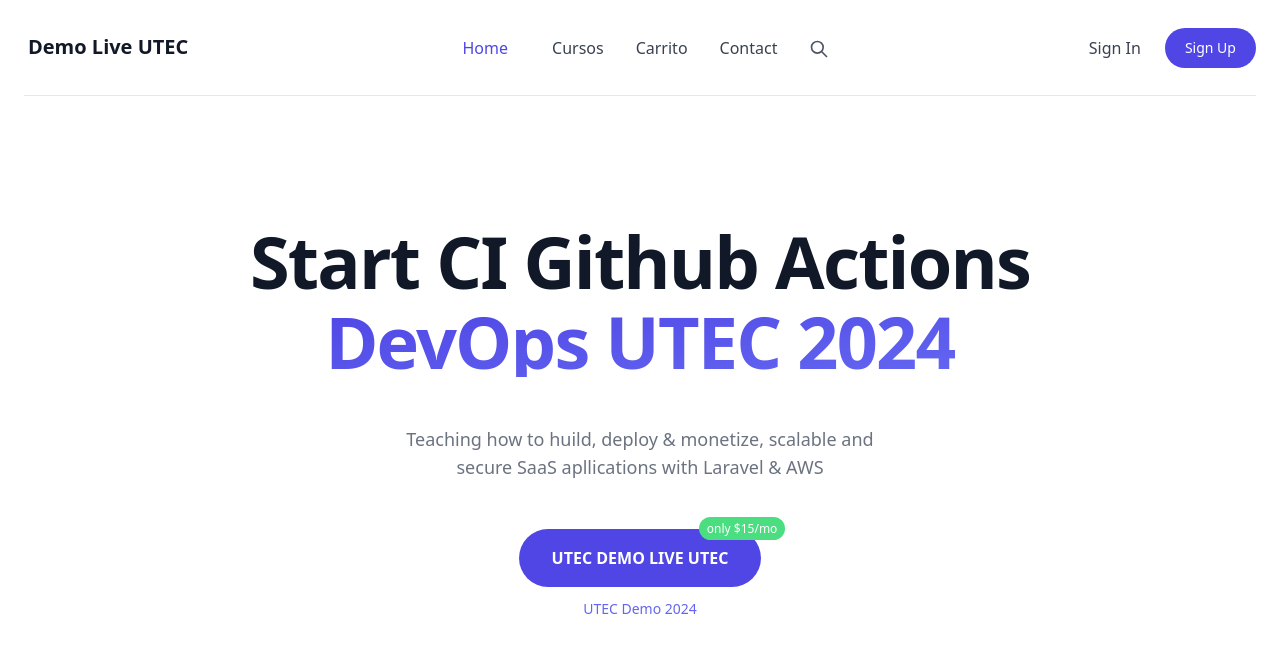
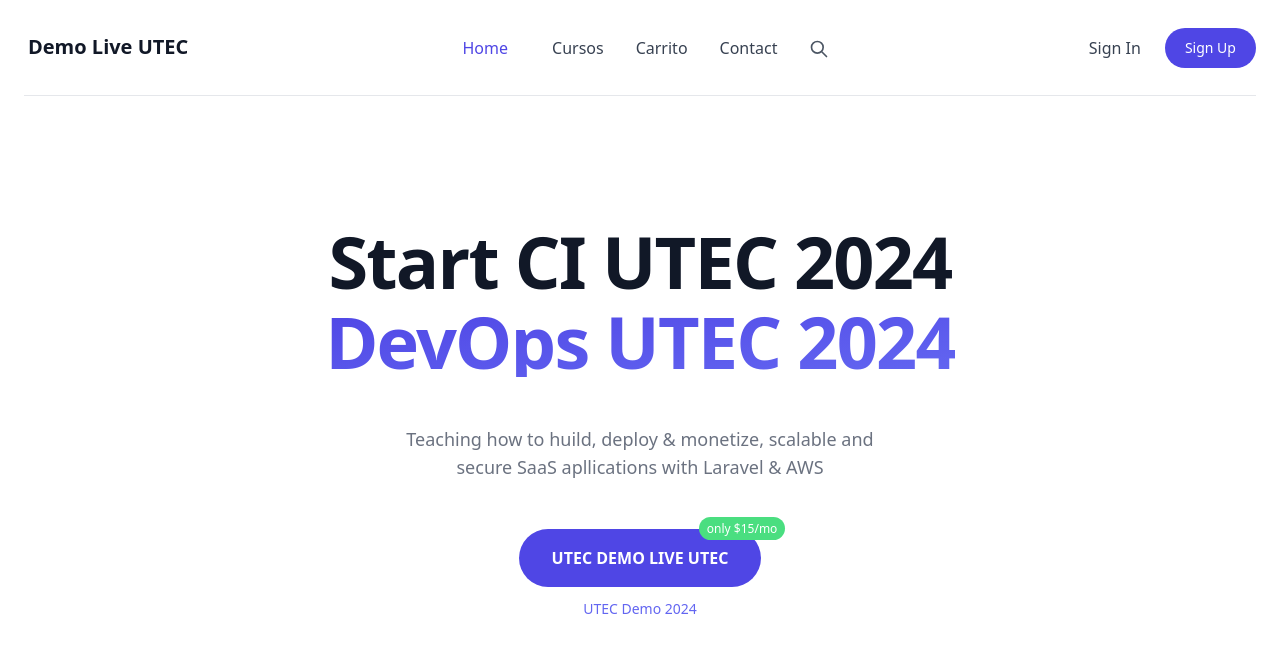
Before and after one commit to jrojasde/github-aws-node, a website: page html/index.html in a window 1280 px wide. Drawn offline with nearby package versions, Linux system fonts and the light colour scheme.

Commit message:
change html

```diff
--- a/html/index.html
+++ b/html/index.html
@@ -1345,7 +1345,7 @@
             <div class="container max-w-lg px-4 py-32 mx-auto mt-px text-left md:max-w-none md:text-center">
                 <h1
                     class="text-5xl font-extrabold leading-10 tracking-tight text-left text-gray-900 md:text-center sm:leading-none md:text-6xl lg:text-7xl">
-                    <span class="inline md:block">Start CI Github Actions</span> <span
+                    <span class="inline md:block">Start CI UTEC 2024</span> <span
                         class="relative mt-2 text-transparent bg-clip-text bg-gradient-to-br from-indigo-600 to-indigo-500 md:inline-block">DevOps UTEC 2024</span></h1>
                 <div class="mx-auto mt-5 text-gray-500 md:mt-12 md:max-w-lg md:text-center lg:text-lg">Teaching how to huild, deploy & monetize, scalable and secure
                     SaaS apllications with Laravel & AWS</div>
```
